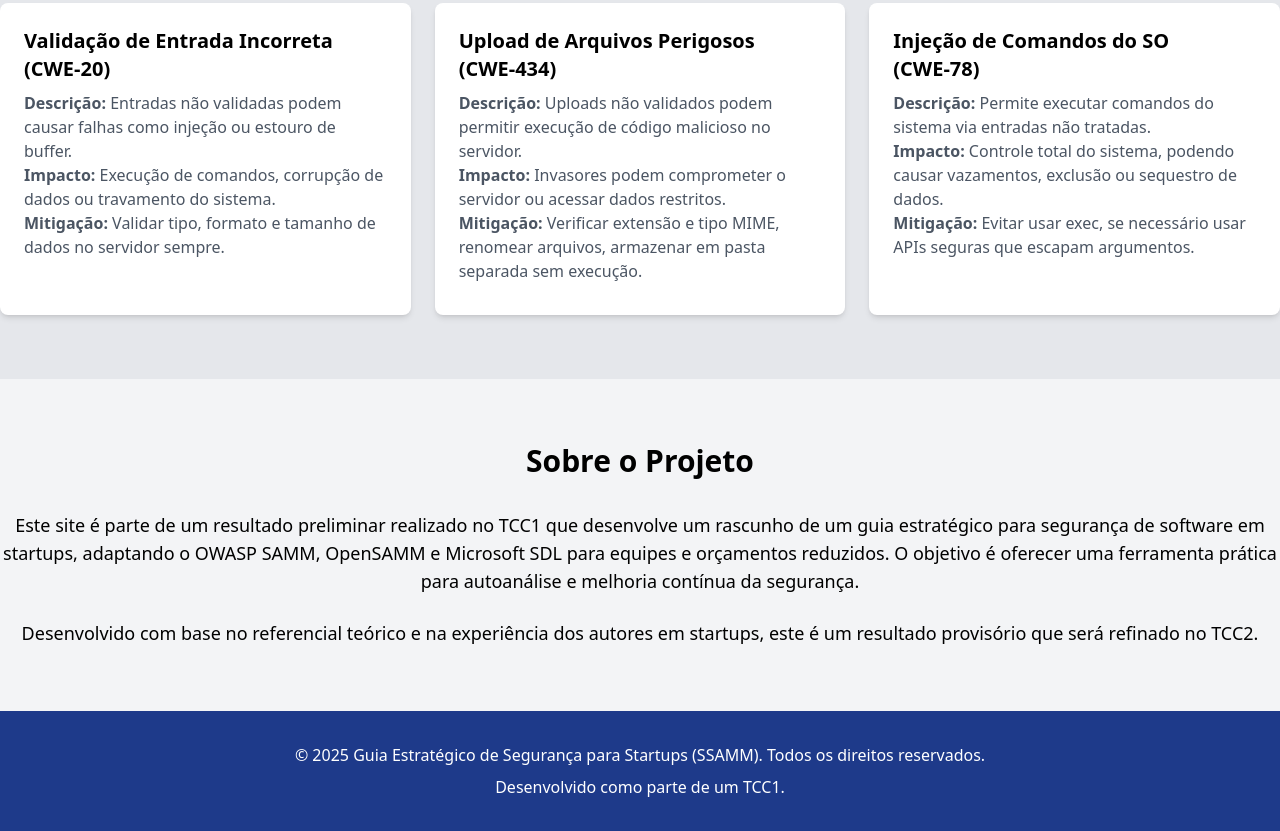
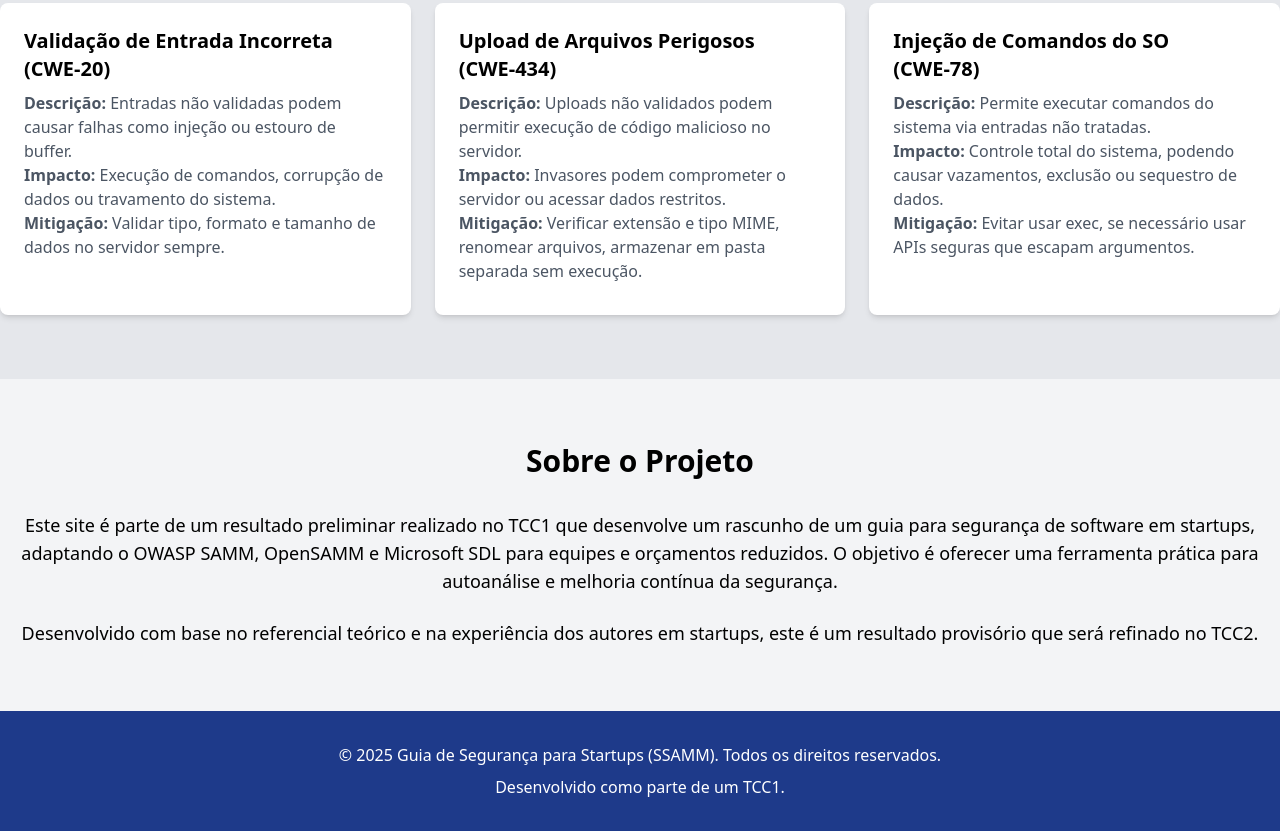
Before and after one commit to TCC-StartupSAMM/SSAMM, a plain HTML site: page index.html in a window 1280 px wide. Shown: the part 3357-4188 px from the top of the page. Drawn offline with nearby package versions, Linux system fonts and the light colour scheme.

Commit message:
Retirando estrategico

```diff
--- a/index.html
+++ b/index.html
@@ -3,7 +3,7 @@
   <head>
     <meta charset="UTF-8" />
     <meta name="viewport" content="width=device-width, initial-scale=1.0" />
-    <title>Guia Estratégico de Segurança para Startups</title>
+    <title>Guia de Segurança para Startups</title>
     <script src="https://cdn.tailwindcss.com"></script>
     <link
       rel="stylesheet"
@@ -478,7 +478,7 @@
       <div class="container mx-auto text-center">
         <h2 class="text-3xl font-bold mb-8">Sobre o Projeto</h2>
         <p class="text-lg mb-6">
-          Este site é parte de um resultado preliminar realizado no TCC1 que desenvolve um rascunho de um guia estratégico para
+          Este site é parte de um resultado preliminar realizado no TCC1 que desenvolve um rascunho de um guia para
           segurança de software em startups, adaptando o OWASP SAMM, OpenSAMM e
           Microsoft SDL para equipes e orçamentos reduzidos. O objetivo é
           oferecer uma ferramenta prática para autoanálise e melhoria contínua
@@ -496,7 +496,7 @@
     <footer class="bg-blue-900 text-white py-8">
       <div class="container mx-auto text-center">
         <p>
-          © 2025 Guia Estratégico de Segurança para Startups (SSAMM). Todos os direitos
+          © 2025 Guia de Segurança para Startups (SSAMM). Todos os direitos
           reservados.
         </p>
         <p class="mt-2">Desenvolvido como parte de um TCC1.</p>
```
